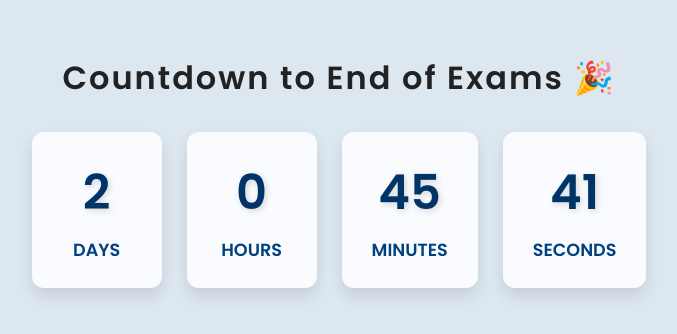
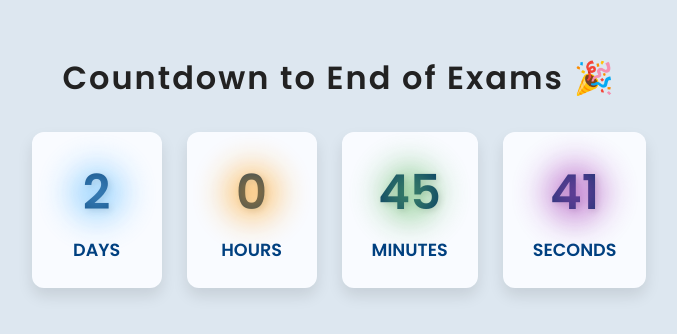
Before and after one commit to MrStormy134/mrstormy134-github.io, a plain HTML site: page index.html in a window 1280 px wide. Shown: the part 240-574 px from the top of the page, without its empty margins (301-978 px from the left). Drawn offline with nearby package versions, Linux system fonts and the light colour scheme.

Commit message:
Update index.html

```diff
--- a/index.html
+++ b/index.html
@@ -3,7 +3,7 @@
 <head>
 <meta charset="UTF-8" />
 <meta name="viewport" content="width=device-width, initial-scale=1" />
-<title>Countdown with Confetti on Minute 🎉</title>
+<title>Countdown with Glowing Numbers & Confetti 🎉</title>
 <style>
   @import url('https://fonts.googleapis.com/css2?family=Poppins:wght@600&display=swap');
 
@@ -18,8 +18,8 @@
     color: #222;
     flex-direction: column;
     user-select: none;
-    opacity: 0;               /* Start transparent */
-    animation: fadeIn 1.2s forwards; /* Fade in on load */
+    opacity: 0;
+    animation: fadeIn 1.2s forwards;
   }
 
   @keyframes fadeIn {
@@ -41,6 +41,7 @@
   }
 
   .time-segment {
+    position: relative;
     background: #f9fbff;
     padding: 25px 30px;
     border-radius: 12px;
@@ -50,25 +51,69 @@
     transition: transform 0.3s ease, box-shadow 0.3s ease;
     min-width: 70px;
     user-select: none;
+    overflow: visible;
   }
 
-  .time-segment:hover, .time-segment:focus {
+  .time-segment:hover,
+  .time-segment:focus {
     transform: scale(1.2);
     box-shadow: 0 15px 25px rgba(0, 0, 0, 0.2);
     outline: none;
   }
 
   .number {
+    position: relative;
     font-size: 3rem;
     font-weight: 700;
     color: #003366;
-    text-shadow: 2px 2px 6px rgba(0, 0, 0, 0.15); /* subtle shadow */
+    text-shadow: 2px 2px 6px rgba(0, 0, 0, 0.15);
     transition: text-shadow 0.3s ease;
+    z-index: 2;
   }
 
   .time-segment:hover .number,
   .time-segment:focus .number {
-    text-shadow: 4px 4px 12px rgba(0, 0, 0, 0.3); /* stronger shadow on hover */
+    text-shadow: 4px 4px 12px rgba(0, 0, 0, 0.3);
+  }
+
+  /* Glow behind each number */
+  .number::before {
+    content: "";
+    position: absolute;
+    top: 50%;
+    left: 50%;
+    width: 110%;
+    height: 110%;
+    transform: translate(-50%, -50%);
+    border-radius: 50%;
+    filter: blur(15px);
+    opacity: 0.7;
+    z-index: 1;
+    animation: pulseGlow 3s ease-in-out infinite;
+  }
+
+  /* Different glow colors for each segment */
+  #days-number::before {
+    background: radial-gradient(circle, #6bc1ff 0%, transparent 70%);
+  }
+  #hours-number::before {
+    background: radial-gradient(circle, #ffa726 0%, transparent 70%);
+  }
+  #minutes-number::before {
+    background: radial-gradient(circle, #66bb6a 0%, transparent 70%);
+  }
+  #seconds-number::before {
+    background: radial-gradient(circle, #ab47bc 0%, transparent 70%);
+  }
+
+  @keyframes pulseGlow {
+    0%,
+    100% {
+      opacity: 0.7;
+    }
+    50% {
+      opacity: 1;
+    }
   }
 
   .label {
@@ -84,25 +129,25 @@
 
 <h1>Countdown to End of Exams 🎉</h1>
 <div class="countdown" aria-label="Countdown timer">
-  <div class="time-segment" tabindex="0" role="timer" aria-live="polite">
-    <div class="number" id="days">0</div>
+  <div class="time-segment" tabindex="0" role="timer" aria-live="polite" id="days">
+    <div class="number" id="days-number">0</div>
     <div class="label">Days</div>
   </div>
-  <div class="time-segment" tabindex="0" role="timer" aria-live="polite">
-    <div class="number" id="hours">0</div>
+  <div class="time-segment" tabindex="0" role="timer" aria-live="polite" id="hours">
+    <div class="number" id="hours-number">0</div>
     <div class="label">Hours</div>
   </div>
-  <div class="time-segment" tabindex="0" role="timer" aria-live="polite">
-    <div class="number" id="minutes">0</div>
+  <div class="time-segment" tabindex="0" role="timer" aria-live="polite" id="minutes">
+    <div class="number" id="minutes-number">0</div>
     <div class="label">Minutes</div>
   </div>
-  <div class="time-segment" tabindex="0" role="timer" aria-live="polite">
-    <div class="number" id="seconds">0</div>
+  <div class="time-segment" tabindex="0" role="timer" aria-live="polite" id="seconds">
+    <div class="number" id="seconds-number">0</div>
     <div class="label">Seconds</div>
   </div>
 </div>
 
-<!-- Include canvas-confetti library -->
+<!-- Canvas Confetti Library -->
 <script src="https://cdn.jsdelivr.net/npm/canvas-confetti@1.6.0/dist/confetti.browser.min.js"></script>
 
 <script>
@@ -126,10 +171,10 @@
     const diff = target - now;
 
     if (diff < 0) {
-      document.getElementById("days").textContent = 0;
-      document.getElementById("hours").textContent = 0;
-      document.getElementById("minutes").textContent = 0;
-      document.getElementById("seconds").textContent = 0;
+      document.getElementById("days-number").textContent = 0;
+      document.getElementById("hours-number").textContent = 0;
+      document.getElementById("minutes-number").textContent = 0;
+      document.getElementById("seconds-number").textContent = 0;
       return;
     }
 
@@ -138,12 +183,11 @@
     const minutes = Math.floor((diff / (1000 * 60)) % 60);
     const seconds = Math.floor((diff / 1000) % 60);
 
-    document.getElementById("days").textContent = days;
-    document.getElementById("hours").textContent = hours;
-    document.getElementById("minutes").textContent = minutes;
-    document.getElementById("seconds").textContent = seconds;
+    document.getElementById("days-number").textContent = days;
+    document.getElementById("hours-number").textContent = hours;
+    document.getElementById("minutes-number").textContent = minutes;
+    document.getElementById("seconds-number").textContent = seconds;
 
-    // Trigger confetti only when minute decreases
     if (previousMinutes !== null && minutes < previousMinutes) {
       confettiBurst();
     }
```
